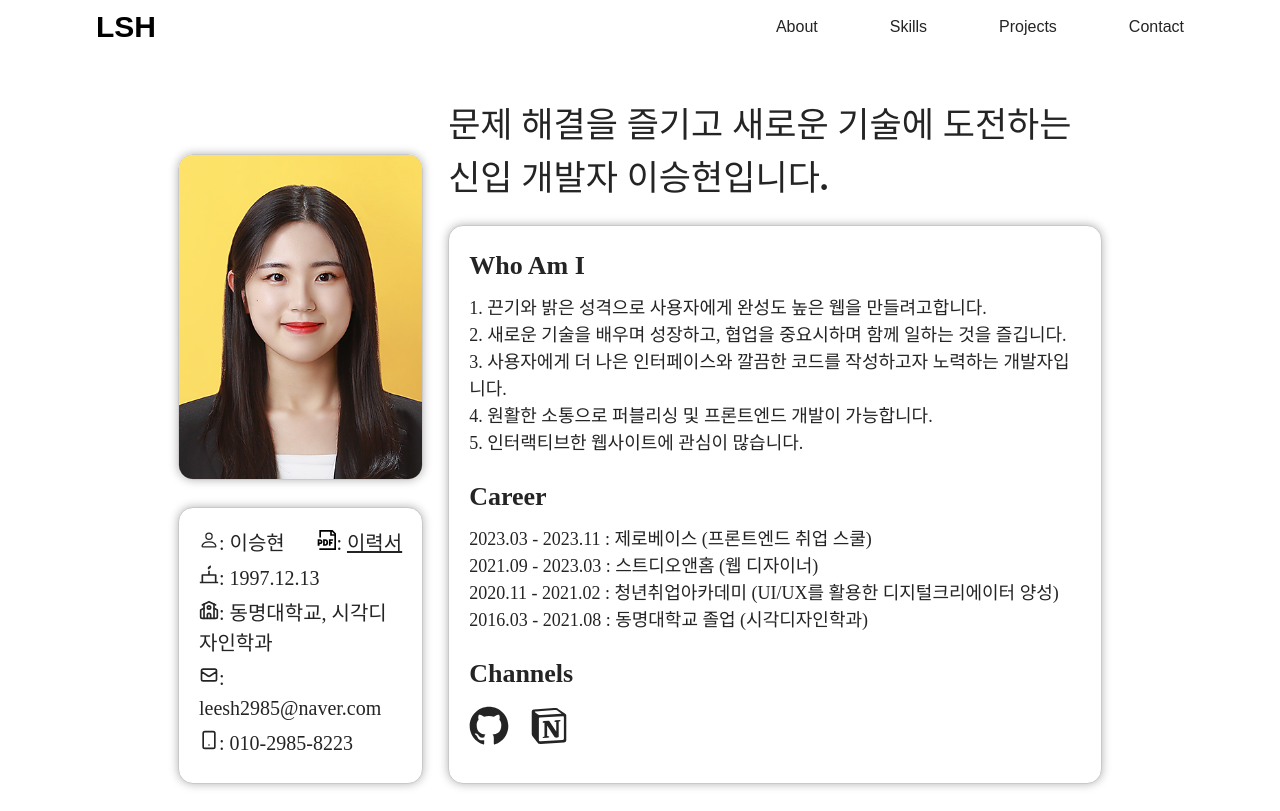
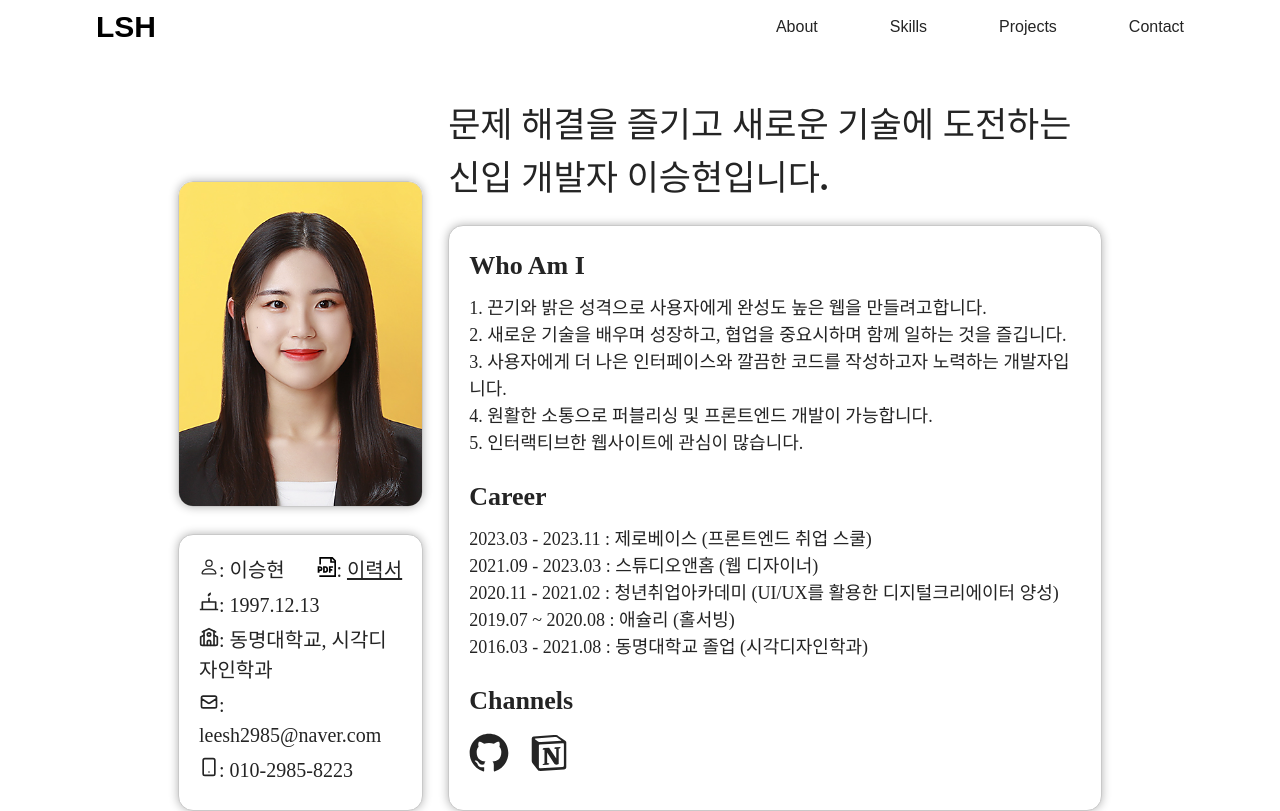
Before and after one commit to leesh2985/Portfolio, a React (Vite) app: page / in a window 1280 px wide. Shown: the top 811 px of the page. Built offline with nearby package versions, Linux system fonts and the light colour scheme.

Commit message:
# Docs : text 수정

```diff
--- a/src/page/About.tsx
+++ b/src/page/About.tsx
@@ -69,8 +69,9 @@ const About = forwardRef<HTMLDivElement>((_props, ref) => {
             <IntroContent>
               <ol>
                 <li>2023.03 - 2023.11 : 제로베이스 (프론트엔드 취업 스쿨)</li>
-                <li>2021.09 - 2023.03 : 스트디오앤홈 (웹 디자이너)</li>
+                <li>2021.09 - 2023.03 : 스튜디오앤홈 (웹 디자이너)</li>
                 <li>2020.11 - 2021.02 : 청년취업아카데미 (UI/UX를 활용한 디지털크리에이터 양성)</li>
+                <li>2019.07 ~ 2020.08 : 애슐리 (홀서빙)</li>
                 <li>2016.03 - 2021.08 : 동명대학교 졸업 (시각디자인학과)</li>
               </ol>
             </IntroContent>
```
